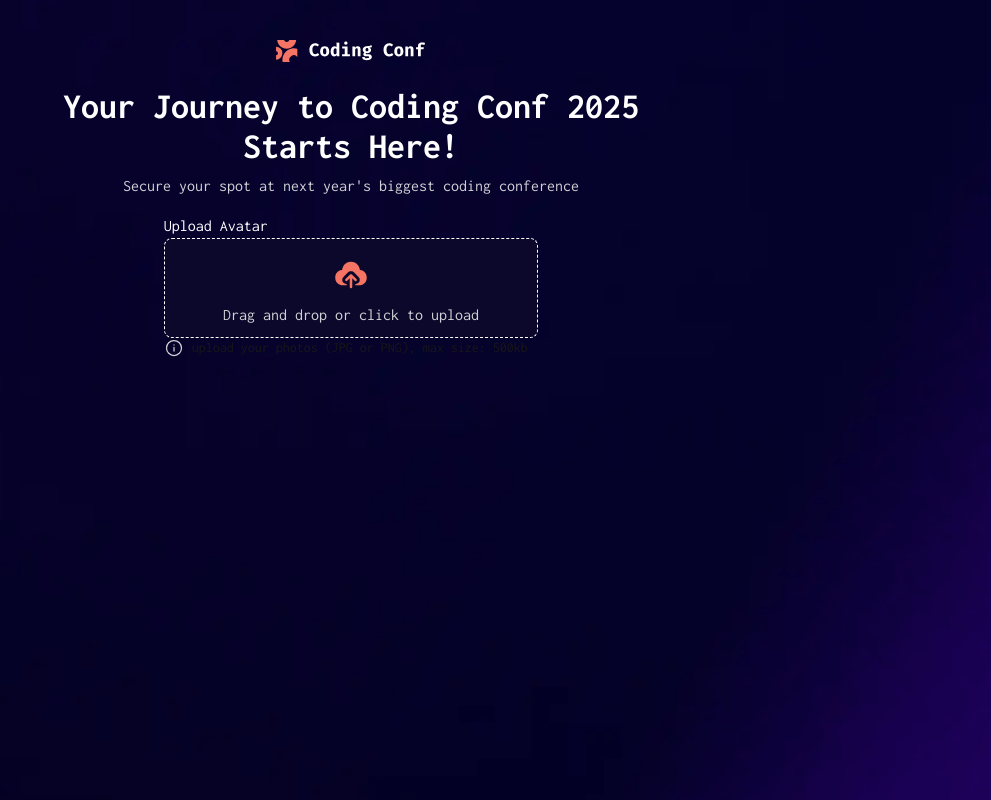
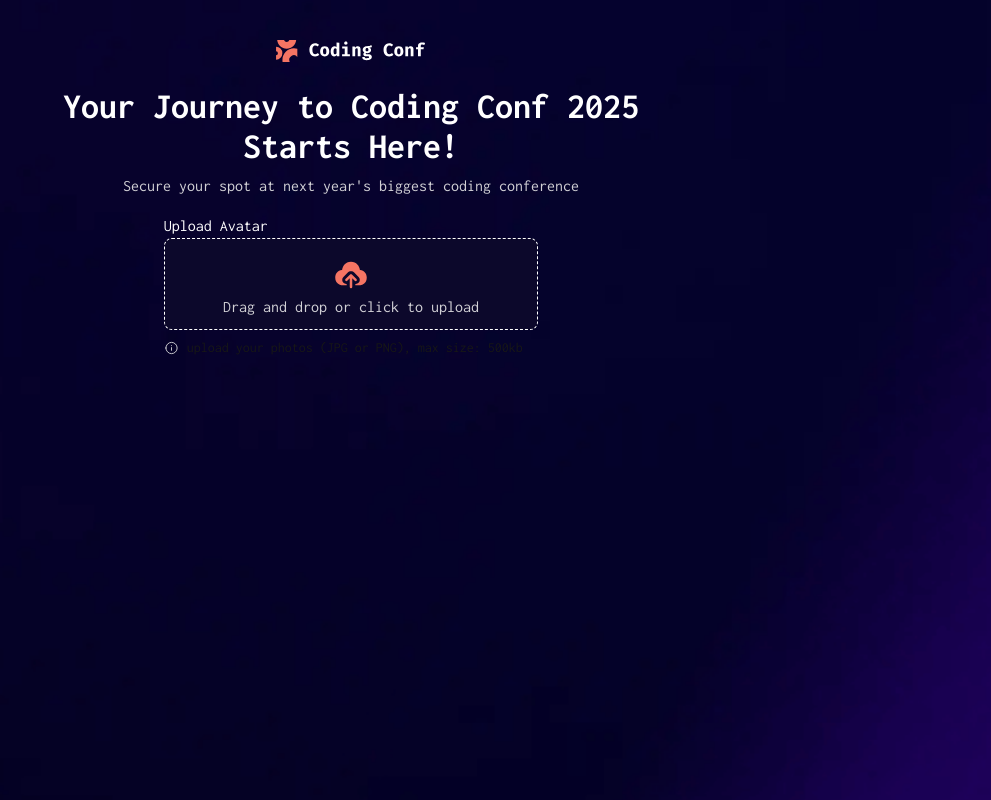
Before and after one commit to stkeys/new-conf-ticket, a Next.js app: page / in a window 1280 px wide. Shown: the whole page, without its empty margins (289-1280 px from the left). Built offline with nearby package versions, Linux system fonts and the light colour scheme.

Commit message:
feat: more tags

```diff
--- a/src/app/page.tsx
+++ b/src/app/page.tsx
@@ -29,18 +29,18 @@ export default function Home() {
               height={40}
               className=""
             />
-            <p className="text-[hsl(252,6%,83%)] pt-2">Drag and drop or click to upload</p>
+            <p className="text-[hsl(252,6%,83%)] ">Drag and drop or click to upload</p>
           </div>
         </div>
-        <div className="flex gap-2">
+        <div className="flex pt-2 gap-2">
           <Image
             src="/images/icon-info.svg"
             alt="Icon info"
-            width={20}
-            height={20}
+            width={15}
+            height={15}
             className=""
           />
-          <p className="text-sm">upload your photos (JPG or PNG), max size: 500kb</p>
+          <p className="text-[10px] sm:text-sm ">upload your photos (JPG or PNG), max size: 500kb</p>
         </div>
       </div>
     </div>
```
